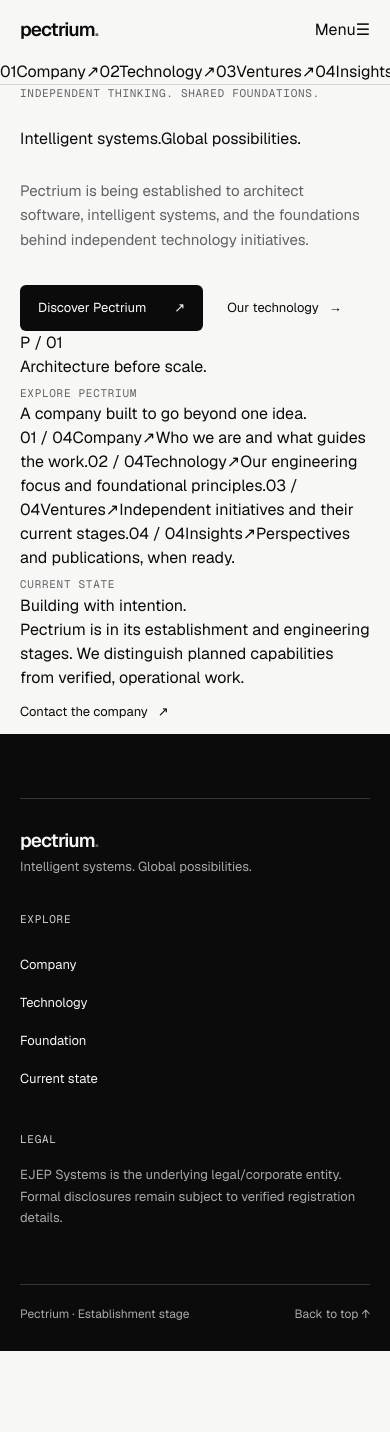
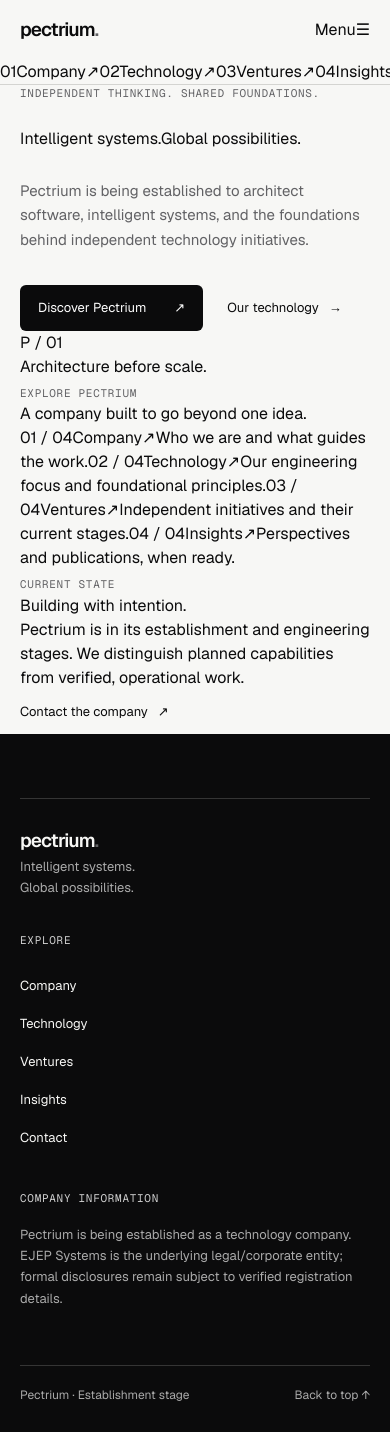
Before and after one commit to ejepsystems/ejepsystems, a Next.js app in the folder apps/web/: page / in a window 390 px wide. Shown: the top 1432 px of the page. Before the commit the page ends 1351 px from the top, so only its background shows below. Built offline with nearby package versions, Linux system fonts and the light colour scheme.

Commit message:
feat(pectrium): establish mobile-first multi-page corporate architecture

```diff
--- a/apps/web/components/site-footer.tsx
+++ b/apps/web/components/site-footer.tsx
@@ -1,24 +1,7 @@
-export function SiteFooter() {
-  return (
-    <footer className="site-footer">
-      <div className="shell footer-grid">
-        <div className="footer-brand">
-          <p className="wordmark">pectrium<span aria-hidden="true">.</span></p>
-          <p className="footer-note">Intelligent systems. Global possibilities.</p>
-        </div>
-        <nav aria-label="Footer navigation" className="footer-nav">
-          <p className="footer-label">Explore</p>
-          <a href="#company">Company</a>
-          <a href="#technology">Technology</a>
-          <a href="#foundation">Foundation</a>
-          <a href="#status">Current state</a>
-        </nav>
-        <div>
-          <p className="footer-label">Legal</p>
-          <p className="footer-note">EJEP Systems is the underlying legal/corporate entity. Formal disclosures remain subject to verified registration details.</p>
-        </div>
-      </div>
-      <div className="shell footer-bottom"><span>Pectrium · Establishment stage</span><a href="#main">Back to top ↑</a></div>
-    </footer>
-  );
-}
+import Link from "next/link";
+const links=[{href:"/company",label:"Company"},{href:"/technology",label:"Technology"},{href:"/ventures",label:"Ventures"},{href:"/insights",label:"Insights"},{href:"/contact",label:"Contact"}];
+export function SiteFooter(){return <footer className="site-footer"><div className="shell footer-grid">
+ <div className="footer-brand"><Link className="wordmark" href="/">pectrium<span aria-hidden="true">.</span></Link><p className="footer-note">Intelligent systems.<br/>Global possibilities.</p></div>
+ <nav aria-label="Footer navigation" className="footer-nav"><p className="footer-label">Explore</p>{links.map(l=><Link key={l.href} href={l.href}>{l.label}</Link>)}</nav>
+ <div><p className="footer-label">Company information</p><p className="footer-note">Pectrium is being established as a technology company. EJEP Systems is the underlying legal/corporate entity; formal disclosures remain subject to verified registration details.</p></div>
+ </div><div className="shell footer-bottom"><span>Pectrium · Establishment stage</span><a href="#main">Back to top ↑</a></div></footer>}
```
